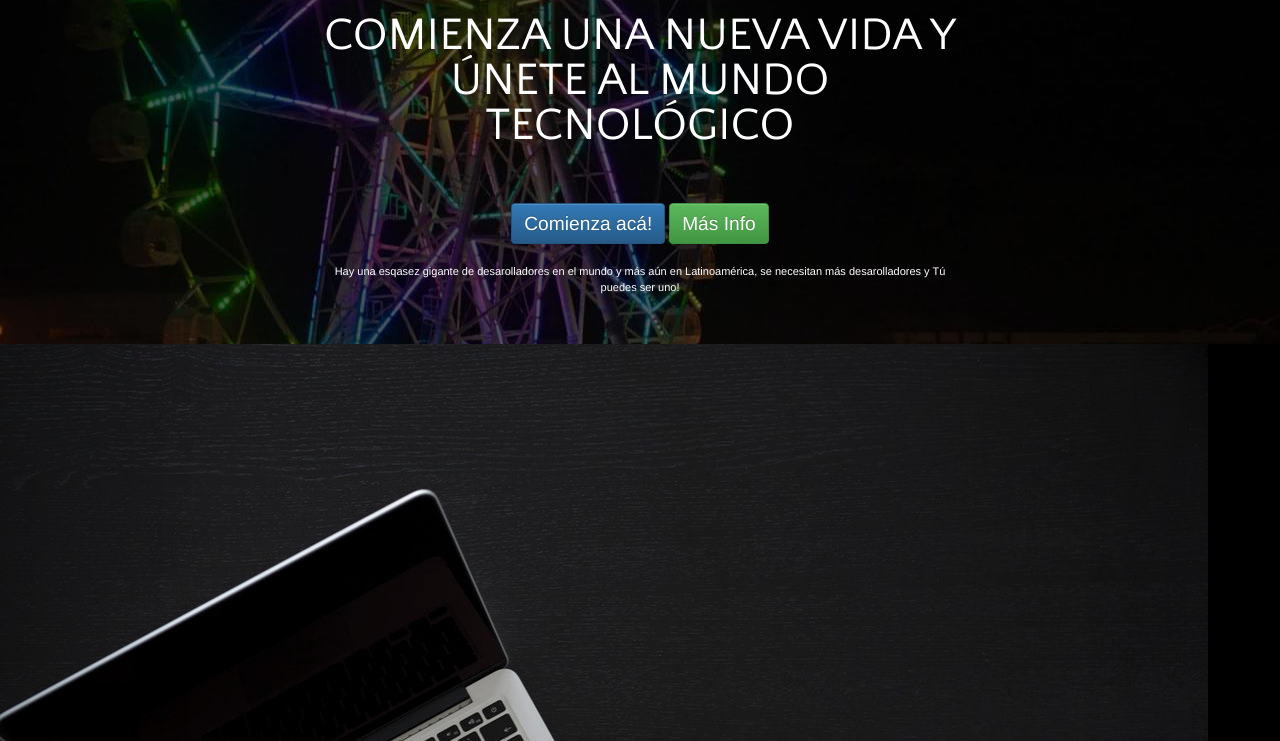
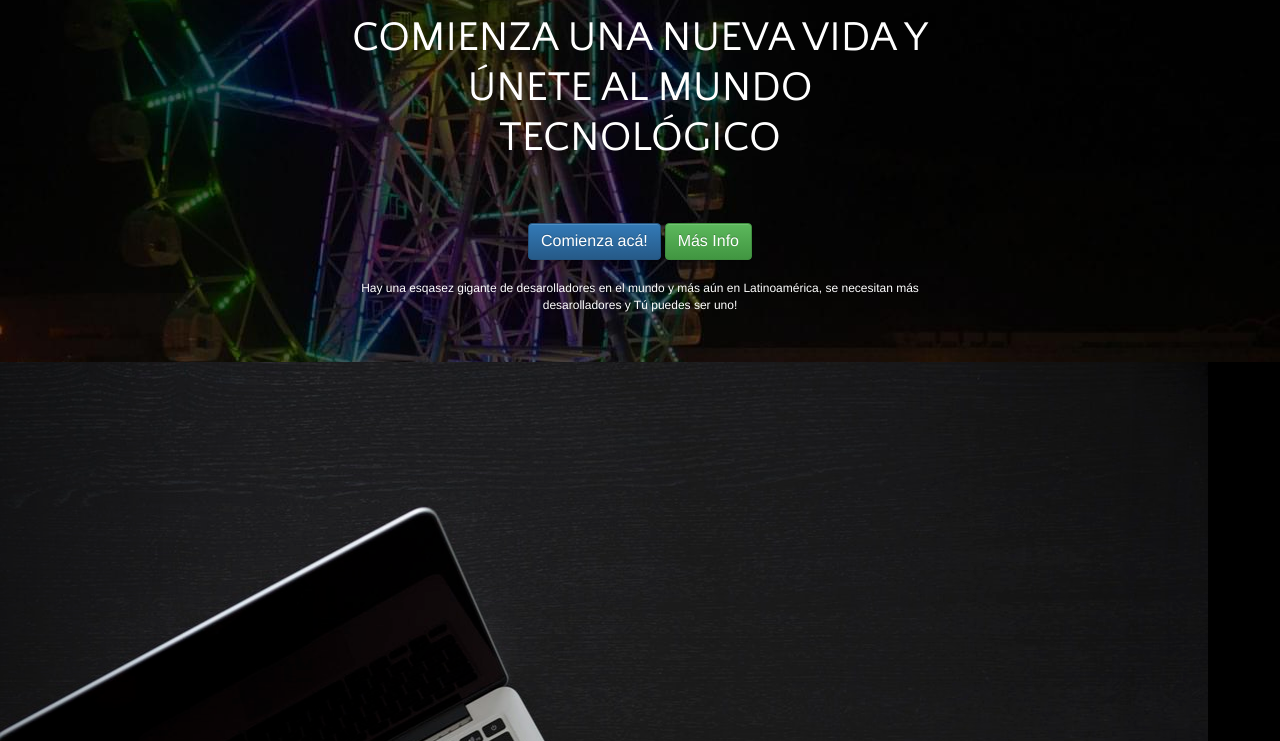
Before and after one commit to Mariia1304/experiencia-7, a website: page public/index.html in a window 1280 px wide. Shown: the part 59-800 px from the top of the page. Drawn offline with nearby package versions, Linux system fonts and the light colour scheme.

Commit message:
add:media queries

```diff
--- a/public/css/app.css
+++ b/public/css/app.css
@@ -4,22 +4,47 @@ header .jumbotron {
     background-size: cover;
     margin-bottom: 0px;
 }
-
 header .jumbotron #esqasez {
     color: white;
     padding-top: 20px;
     text-align: center;
-  font-size: 11px;
 }
-
+@media only screen and (max-width: 600px) {
+    header .jumbotron h1 {
+        text-align: center;
+        color: white;
+        font-size: 23px;
+        line-height: 28px;
+        font-family: 'Quattrocento Sans', sans-serif;
+    }
+    header .jumbotron #esqasez {
+        font-size: 8px;
+    }
     header .jumbotron .btn-primary {
-  font-size: 1.5vw;
+        font-size: 12px;
     }
-
     header .jumbotron .btn-success {
-  font-size: 1.5vw;
+        font-size: 12px;
     }
-
+}
+@media only screen and (min-width: 601px) {
+    header .jumbotron h1 {
+        text-align: center;
+        color: white;
+        font-size: 42px;
+        line-height: 50px;
+        font-family: 'Quattrocento Sans', sans-serif;
+    }
+    header .jumbotron #esqasez {
+        font-size: 12px;
+    }
+    header .jumbotron .btn-primary {
+        font-size: 16px;
+    }
+    header .jumbotron .btn-success {
+        font-size: 16px;
+    }
+}
 header .jumbotron .navbar-inverse {
     background-image: -webkit-gradient(linear, left top, left bottom, color-stop(0, transparent), to(transparent));
     background-image: linear-gradient(to bottom, transparent 0, transparent 100%);
@@ -27,67 +52,47 @@ header .jumbotron .navbar-inverse {
     background-color: transparent;
     border-color: transparent;
 }
-
-header .jumbotron h1 {
-  text-align: center;
-  color: white;
-  font-size: 3.6vw;
-  line-height: 4.5rem;
-  font-family: 'Quattrocento Sans', sans-serif;
-}
-
 header .jumbotron a {
     color: #eeeeee;
 }
-
 header .jumbotron img {
     height: 200%;
 }
-
 .container h3 {
     padding-top: 7vw;
     text-align: center;
     font-size: 18px;
 }
-
 .container p {
     text-align: center;
     font-size: 12px;
 }
-
 #inscribete {
     border-top: solid 1px gray;
     border-bottom: solid 1px gray;
 }
-
 #inscribete h4 {
     text-align: center;
 }
-
 #inscribete p {
     text-align: center;
 }
-
 .panel-footer {
     background-color: black;
     color: white;
     text-align: center;
     font-size: 1.7vw;
 }
-
 .inscripciones {
     padding-bottom: 10vh;
 }
-
 #inscribete #vive {
     padding-top: 15px;
     font-size: 13px;
 }
-
 #inscribete p {
     font-size: 12px;
 }
-
 #inscribete h4 {
     font-size: 18px;
 }
--- a/public/index.html
+++ b/public/index.html
@@ -5,6 +5,7 @@
             <title>
                 actividad-8
             </title>
+            <meta content="width=device-width, initial-scale=1.0" name="viewport">
                 <link crossorigin="anonymous" href="https://maxcdn.bootstrapcdn.com/bootstrap/3.3.7/css/bootstrap.min.css" integrity="sha384-BVYiiSIFeK1dGmJRAkycuHAHRg32OmUcww7on3RYdg4Va+PmSTsz/K68vbdEjh4u" rel="stylesheet">
                     <!-- Optional theme -->
                     <link crossorigin="anonymous" href="https://maxcdn.bootstrapcdn.com/bootstrap/3.3.7/css/bootstrap-theme.min.css" integrity="sha384-rHyoN1iRsVXV4nD0JutlnGaslCJuC7uwjduW9SVrLvRYooPp2bWYgmgJQIXwl/Sp" rel="stylesheet">
@@ -19,6 +20,7 @@
                         </link>
                     </link>
                 </link>
+            </meta>
         </meta>
     </head>
     <body>
@@ -73,6 +75,7 @@
                     </br>
                 </h1>
                 <div class="row">
+                    <div class="col-sm-12">
                         <div class="text-center">
                             <button class="btn btn-primary">
                                 Comienza acá!
@@ -80,6 +83,7 @@
                             <button class="btn btn-success">
                                 Más Info
                             </button>
+                        </div>
                     </div>
                 </div>
                 <div class="row">
```
Lines whose indentation alone changed are shown as unchanged.
